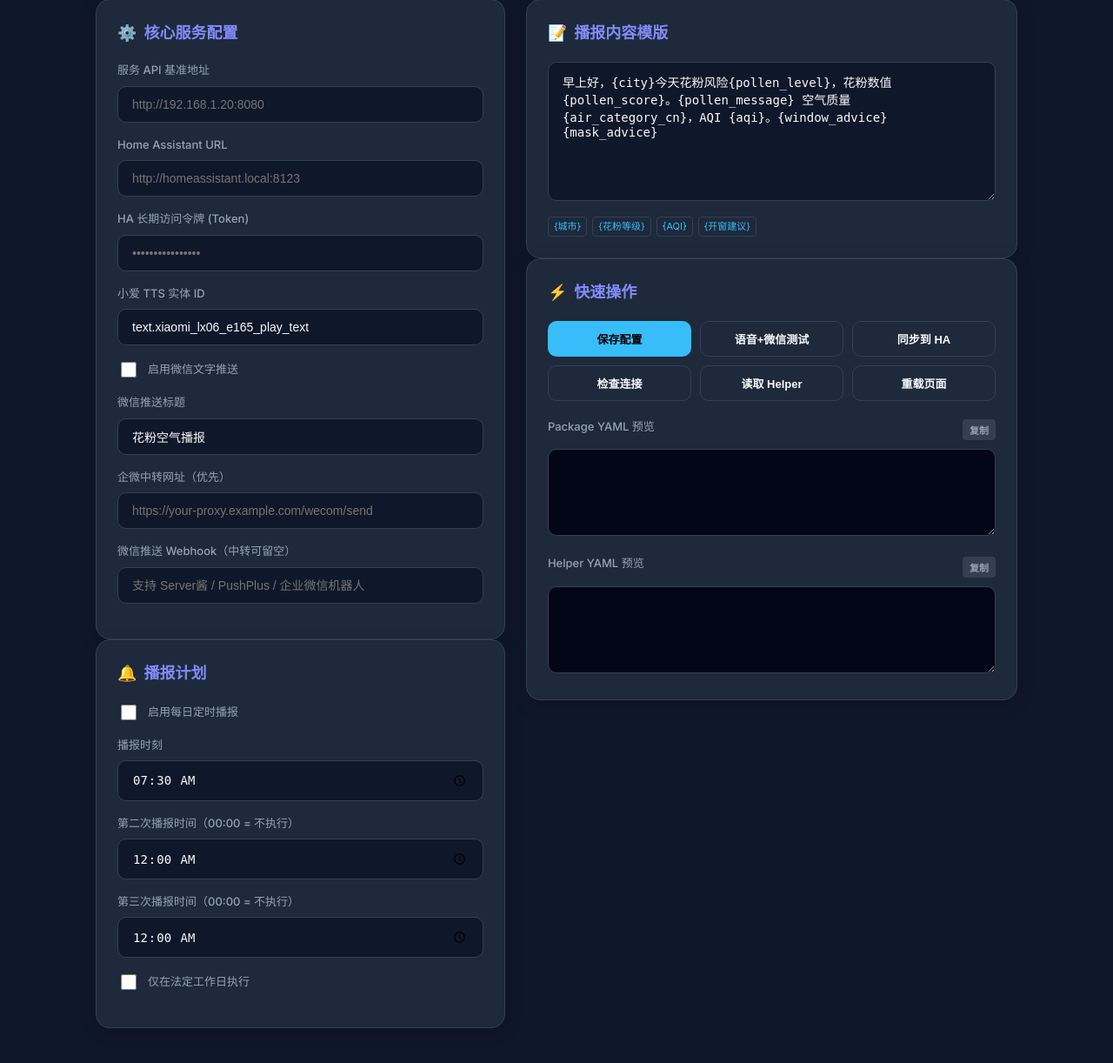
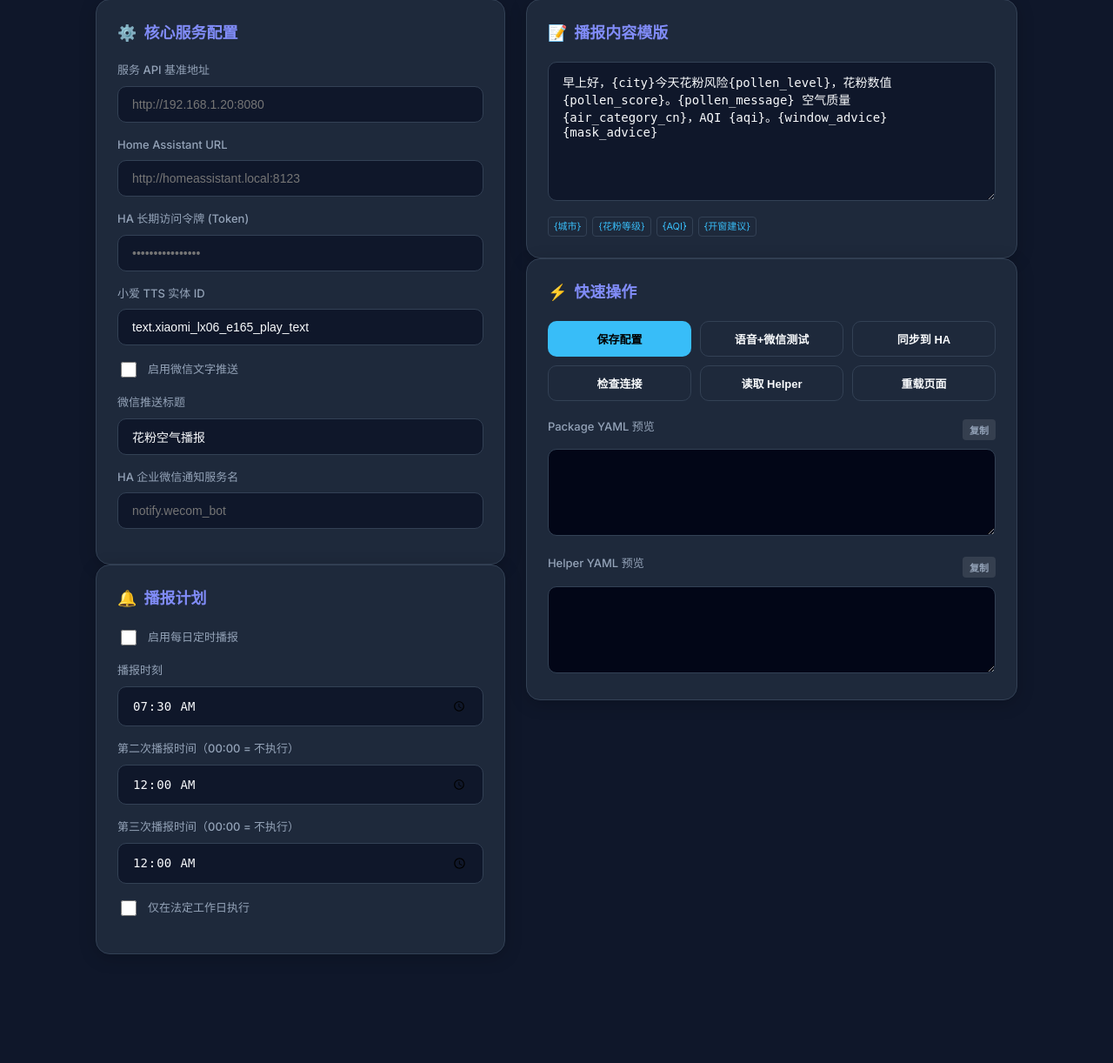
Before and after one commit to gefl24/pollen-air-ha, a Flask app: page /ui in a window 1280 px wide. Shown: the part 155-1377 px from the top of the page at 87% size. After the commit the page ends 1252 px from the top, so only its background shows below. Run offline with Flask 3, Linux system fonts and the light colour scheme; parts of the project's set-up code (start-up, migrations or seed data) failed here and were passed over.

Commit message:
feat: use HA notify service for wechat push

```diff
--- a/app.py
+++ b/app.py
@@ -60,6 +60,7 @@ DEFAULT_UI_CONFIG = {
     "workdays_only": False,
     "broadcast_template": "早上好，{city}今天花粉风险{pollen_level}，花粉数值{pollen_score}。{pollen_message} 空气质量{air_category_cn}，AQI {aqi}。{window_advice}{mask_advice}",
     "wechat_push_enabled": False,
+    "wechat_notify_service": "",
     "wechat_push_webhook": "",
     "wechat_push_proxy_url": "",
     "wechat_push_title": "花粉空气播报",
@@ -154,36 +155,16 @@ def call_home_assistant_service(cfg, message):
 def call_wechat_push(cfg, message):
     if not cfg.get("wechat_push_enabled"):
         return {"enabled": False, "skipped": True}
-    webhook = (cfg.get("wechat_push_webhook") or "").strip()
-    proxy_url = (cfg.get("wechat_push_proxy_url") or "").strip()
+    notify_service = (cfg.get("wechat_notify_service") or "").strip()
     title = (cfg.get("wechat_push_title") or "花粉空气播报").strip()
-
-    if proxy_url:
-        resp = requests.post(
-            proxy_url,
-            json={"title": title, "content": message, "webhook": webhook},
-            timeout=REQUEST_TIMEOUT,
-        )
-    else:
-        if not webhook:
-            raise ValueError("wechat_push_webhook is required when wechat_push_enabled is true")
-        if "sctapi.ftqq.com" in webhook or "sc.ftqq.com" in webhook:
-            resp = requests.post(webhook, data={"title": title, "desp": message}, timeout=REQUEST_TIMEOUT)
-        elif "pushplus.plus" in webhook:
-            resp = requests.post(webhook, json={"title": title, "content": message, "template": "txt"}, timeout=REQUEST_TIMEOUT)
-        elif "qyapi.weixin.qq.com" in webhook:
-            resp = requests.post(
-                webhook,
-                json={"msgtype": "text", "text": {"content": title + "\n" + message}},
-                timeout=REQUEST_TIMEOUT,
-            )
-        else:
-            resp = requests.post(webhook, json={"title": title, "content": message}, timeout=REQUEST_TIMEOUT)
-    resp.raise_for_status()
-    try:
-        return resp.json()
-    except Exception:
-        return {"status": resp.status_code, "text": resp.text}
+    if not notify_service:
+        raise ValueError("wechat_notify_service is required when wechat_push_enabled is true")
+    return ha_request(
+        cfg,
+        "POST",
+        f"/api/services/{notify_service.replace('.', '/')}",
+        {"title": title, "message": message},
+    )
 
 
 def ha_request(cfg, method, path, json_body=None):
@@ -317,6 +298,7 @@ def sanitize_ui_payload(data, current=None):
     cleaned["workdays_only"] = bool(data.get("workdays_only"))
     cleaned["broadcast_template"] = str((data.get("broadcast_template") or current.get("broadcast_template") or DEFAULT_UI_CONFIG["broadcast_template"])).strip()
     cleaned["wechat_push_enabled"] = bool(data.get("wechat_push_enabled"))
+    cleaned["wechat_notify_service"] = str((data.get("wechat_notify_service") or current.get("wechat_notify_service") or "")).strip()
     cleaned["wechat_push_webhook"] = str((data.get("wechat_push_webhook") or current.get("wechat_push_webhook") or "")).strip()
     cleaned["wechat_push_proxy_url"] = str((data.get("wechat_push_proxy_url") or current.get("wechat_push_proxy_url") or "")).strip()
     cleaned["wechat_push_title"] = str((data.get("wechat_push_title") or current.get("wechat_push_title") or "花粉空气播报")).strip()
--- a/templates/ui.html
+++ b/templates/ui.html
@@ -168,12 +168,8 @@
             <input id="wechat_push_title" placeholder="花粉空气播报" />
           </div>
           <div class="form-group">
-            <label>企微中转网址（优先）</label>
-            <input id="wechat_push_proxy_url" placeholder="https://your-proxy.example.com/wecom/send" />
-          </div>
-          <div class="form-group">
-            <label>微信推送 Webhook（中转可留空）</label>
-            <input id="wechat_push_webhook" placeholder="支持 Server酱 / PushPlus / 企业微信机器人" />
+            <label>HA 企业微信通知服务名</label>
+            <input id="wechat_notify_service" placeholder="notify.wecom_bot" />
           </div>
         </section>
 
@@ -277,8 +273,7 @@ function payload() {
     xiaoai_entity_id: document.getElementById('xiaoai_entity_id').value.trim(),
     wechat_push_enabled: document.getElementById('wechat_push_enabled').checked,
     wechat_push_title: document.getElementById('wechat_push_title').value.trim(),
-    wechat_push_proxy_url: document.getElementById('wechat_push_proxy_url').value.trim(),
-    wechat_push_webhook: document.getElementById('wechat_push_webhook').value.trim(),
+    wechat_notify_service: document.getElementById('wechat_notify_service').value.trim(),
     schedule_enabled: document.getElementById('schedule_enabled').checked,
     schedule_time: document.getElementById('schedule_time').value,
     schedule_time_2: document.getElementById('schedule_time_2').value,
@@ -304,8 +299,7 @@ function fill(data) {
   document.getElementById('xiaoai_entity_id').value = data.xiaoai_entity_id || '';
   document.getElementById('wechat_push_enabled').checked = !!data.wechat_push_enabled;
   document.getElementById('wechat_push_title').value = data.wechat_push_title || '花粉空气播报';
-  document.getElementById('wechat_push_proxy_url').value = data.wechat_push_proxy_url || '';
-  document.getElementById('wechat_push_webhook').value = data.wechat_push_webhook || '';
+  document.getElementById('wechat_notify_service').value = data.wechat_notify_service || '';
   document.getElementById('schedule_enabled').checked = !!data.schedule_enabled;
   document.getElementById('schedule_time').value = data.schedule_time || '07:30';
   document.getElementById('schedule_time_2').value = data.schedule_time_2 || '00:00';
```
